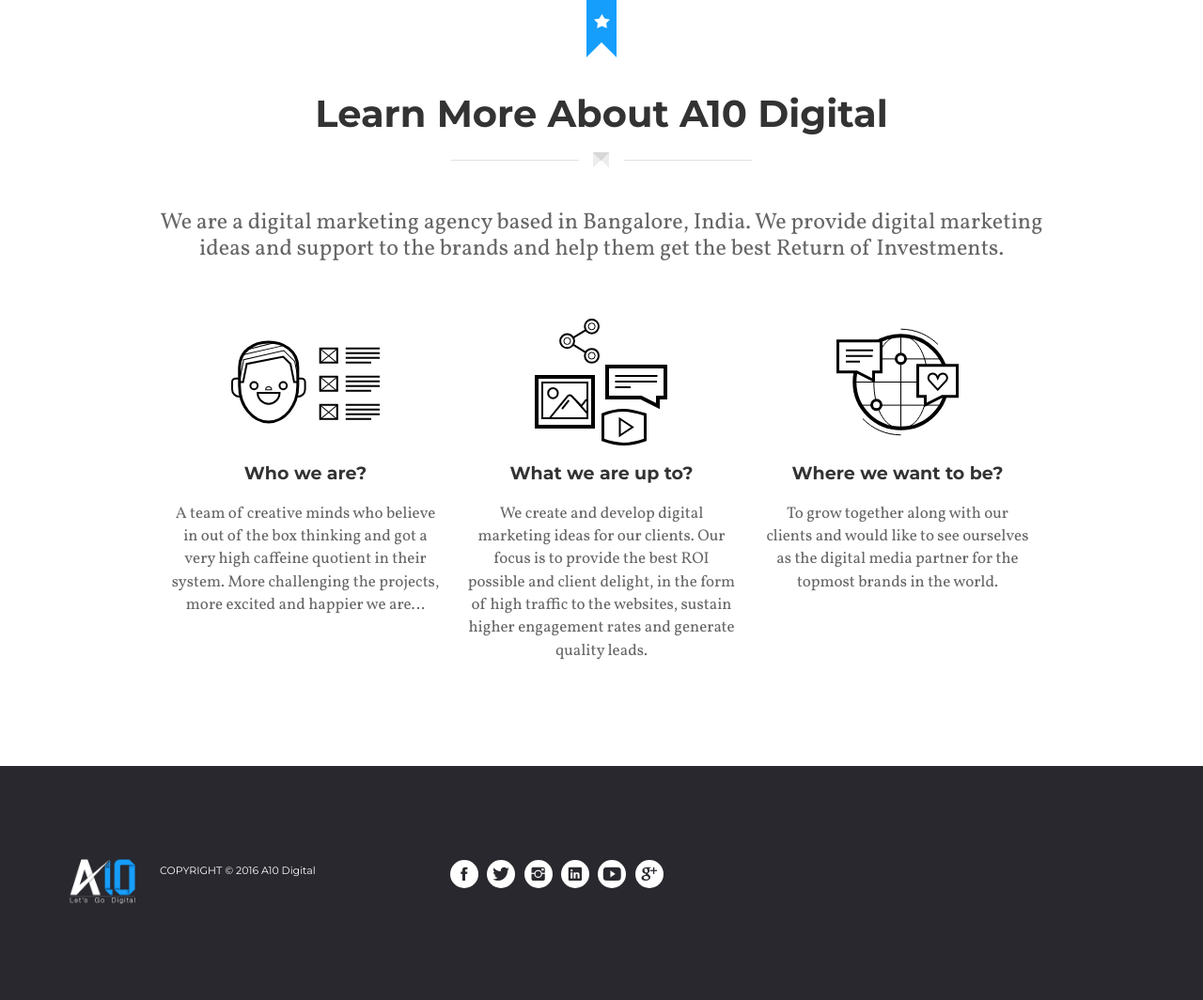
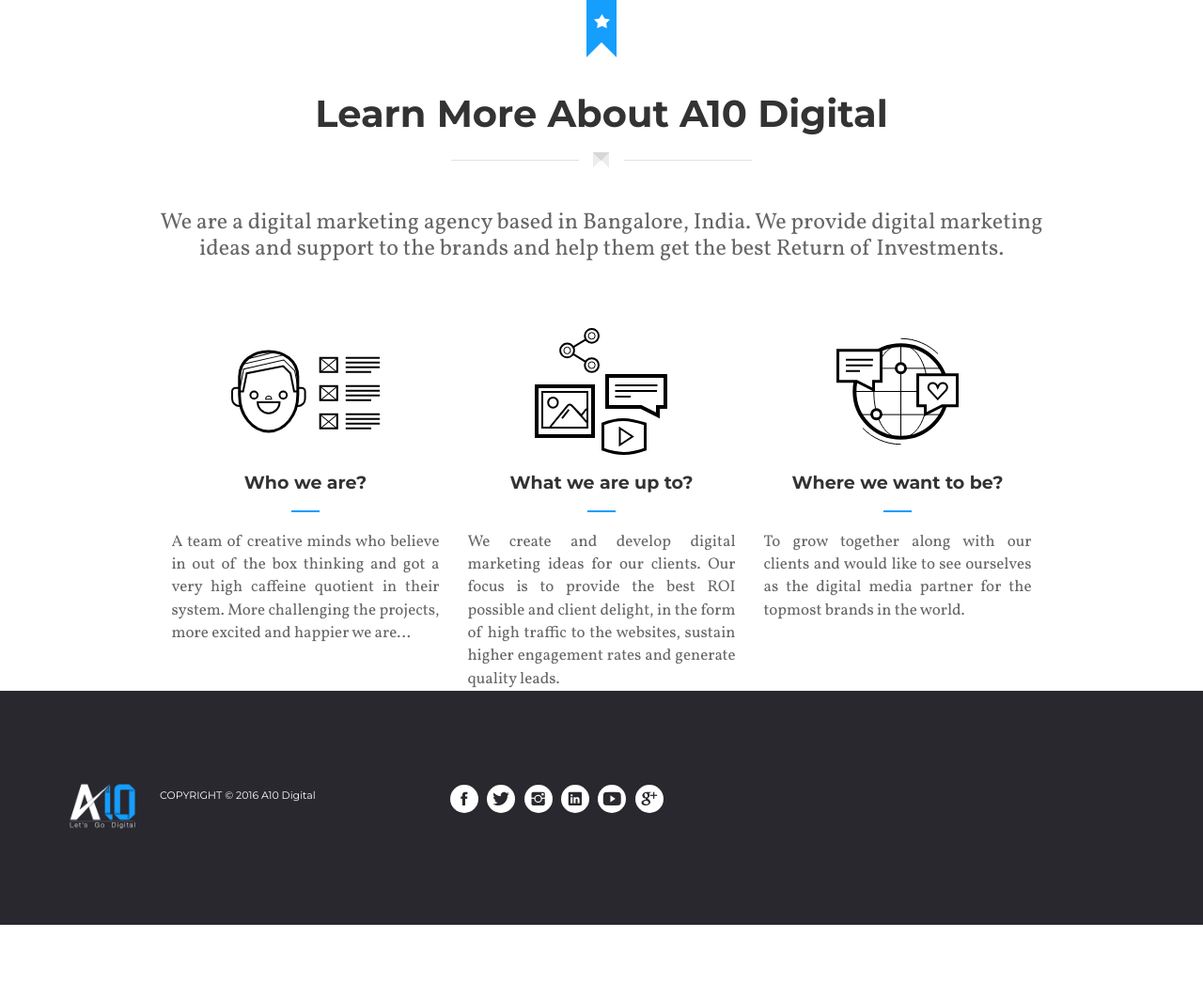
Before and after one commit to anbazhagan089/first, a PHP site: page /about-a10.php in a window 1280 px wide. Shown: the part 401-1465 px from the top of the page at 94% size. After the commit the page ends 1385 px from the top, so only its background shows below. Run offline with PHP 8.4, Linux system fonts and the light colour scheme; some web fonts are replaced.

Commit message:
work page and  about-a10 changed
paragraph changed in work page
&
icon add in about-a10  page

```diff
--- a/about-a10.php
+++ b/about-a10.php
@@ -89,7 +89,7 @@
   <!-- end wrap -->
 </header>
 <!-- end header -->
-<section class="about-us section-space">
+<section class="icon-features about-us section-space">
   <div class="container">
     <div class="row">
       <div class="col-md-10 col-md-offset-1 text-center">
@@ -101,7 +101,7 @@
 
 
 	  <!-- end col-8 -->
-	  <div class="col-md-10 col-md-offset-1 text-center">
+	  <div class="col-md-10 col-md-offset-1 text-center ">
       <div class="col-sm-4"> <img src="images/2.svg" alt="Image">
         <h4>Who we are?</h4>
         <p>A team of creative minds who believe in out of the box thinking and got a very high caffeine quotient in their system. More challenging the projects, more excited and happier we are… </p>
--- a/index.php
+++ b/index.php
@@ -147,7 +147,7 @@
       <!-- end col-8 -->
       <div class="col-sm-4"> <img src="images/2.svg" alt="Image">
         <h4>Who we are?</h4>
-        <p>A team of creative minds who believe in out of the box thinking and got a very high caffeine quotient in their system. More challenging the projects, more excited and happier we are… </p>
+        <p>A team of creative minds who believe in out of the box thinking and got a very high caffeine quotient in our systems. More challenging the projects, more excited and happier we are…" 2) under "what we are upto?" change the content to ... We create and develop digital marketing ideas for our clients. Our focus is to provide the best ROI possible and client delight, in the form of high traffic to websites, sustaining higher engagement rates and generating quality leads. 3) under "Where we want to be" change the content to.... "To grow together along with our clients and would like to see ourselves as the digital media partner for the topmost brands." 4) In the second banner section, change "Video Creation" to "Videos". 5) Under "Our Works" section change the content "Enjoys music, interests in photography and offers its clients the best profitable projects for them" to "We provide our clients the best profitable projects". 6)Change the "SEE ALL WORKS" to "CHECKOUT OUR WORKS </p>
       </div>
       <!-- end col-4 -->
       <div class="col-sm-4"> <img src="images/1.svg" alt="Image">
```
